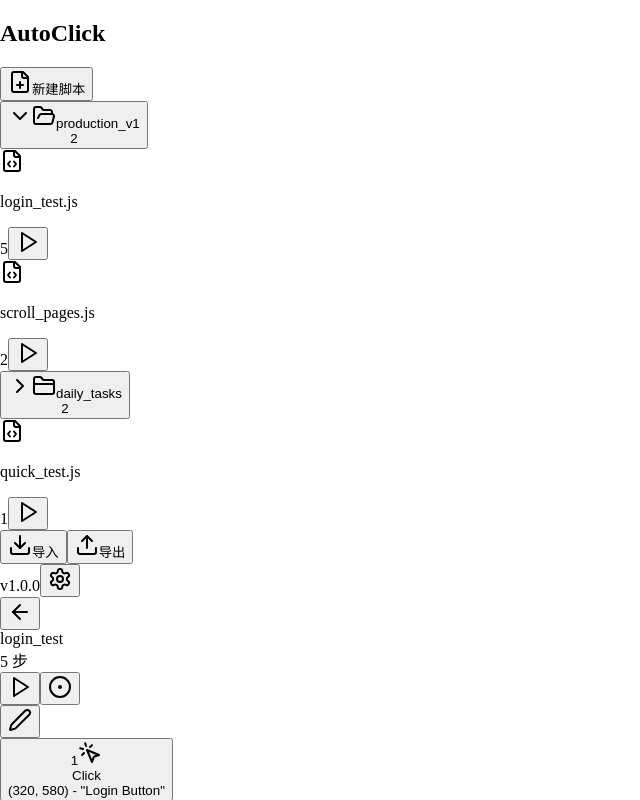
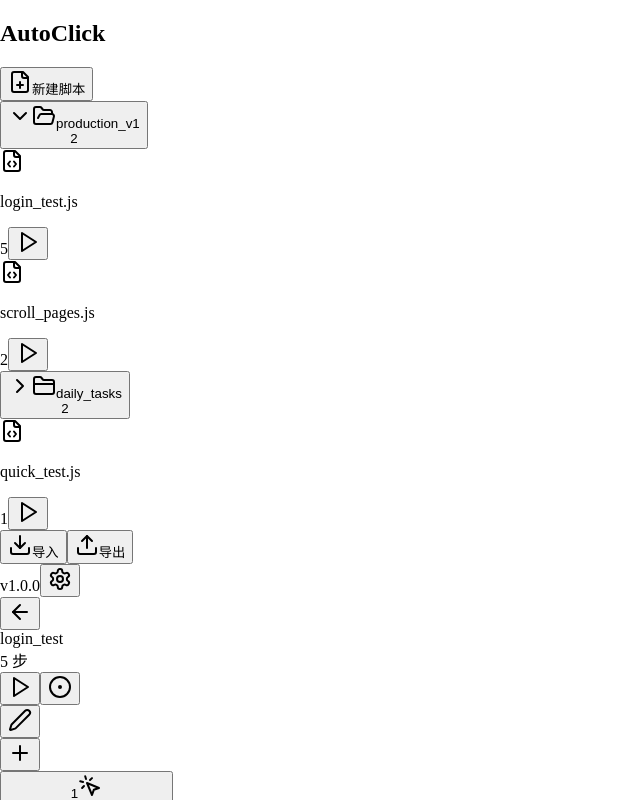
Before and after one commit to sunkj/auto-click, a React (Vite) app in the folder src/renderer/: page / in a window 1280 px wide. Both pictures are taken after a click on the button 28 px from the left and 243 px from the top of the page. Shown: the top 800 px of the page, without its empty margins (0-640 px from the left). Built offline with nearby package versions, Linux system fonts and the light colour scheme.

Commit message:
Update StepPanel.tsx

```diff
--- a/src/renderer/src/components/StepPanel.tsx
+++ b/src/renderer/src/components/StepPanel.tsx
@@ -80,6 +80,11 @@ export function StepPanel() {
         </div>
       </div>
 
+      <div className='px-4 py-3'>
+        <Button variant="outline" size="sm" className="w-full justify-center gap-2 h-8 text-xs">
+          <Plus className="h-3.5 w-3.5" />
+        </Button>
+      </div>
       {/* Step List */}
       <ScrollArea className="flex-1">
         {steps.length === 0 ? (
@@ -147,10 +152,9 @@ export function StepPanel() {
       </ScrollArea>
 
       {/* Bottom Toolbar */}
-      <div className="flex h-[40px] items-center justify-start border-t px-3">
-        <Button variant="ghost" size="icon" className="h-8 w-8">
-          <Plus className="h-4 w-4" />
-        </Button>
+      <div className="flex h-[40px] items-center justify-between border-t px-3 text-[12px]">
+        <span className="text-muted-foreground/50">● Step 1/5</span>
+        <span className="text-muted-foreground/50">Status: Success</span>
       </div>
     </aside>
   )
```
